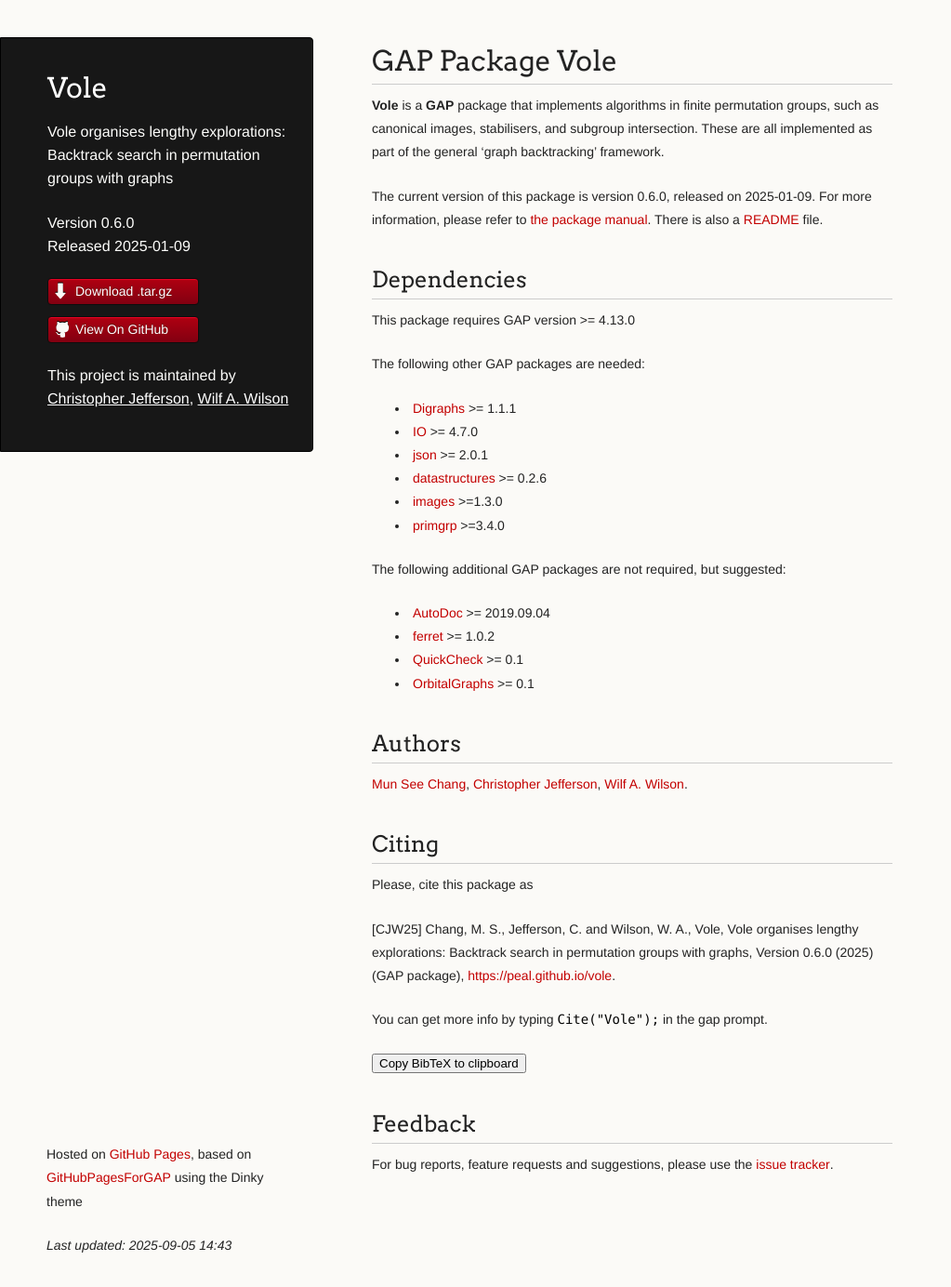
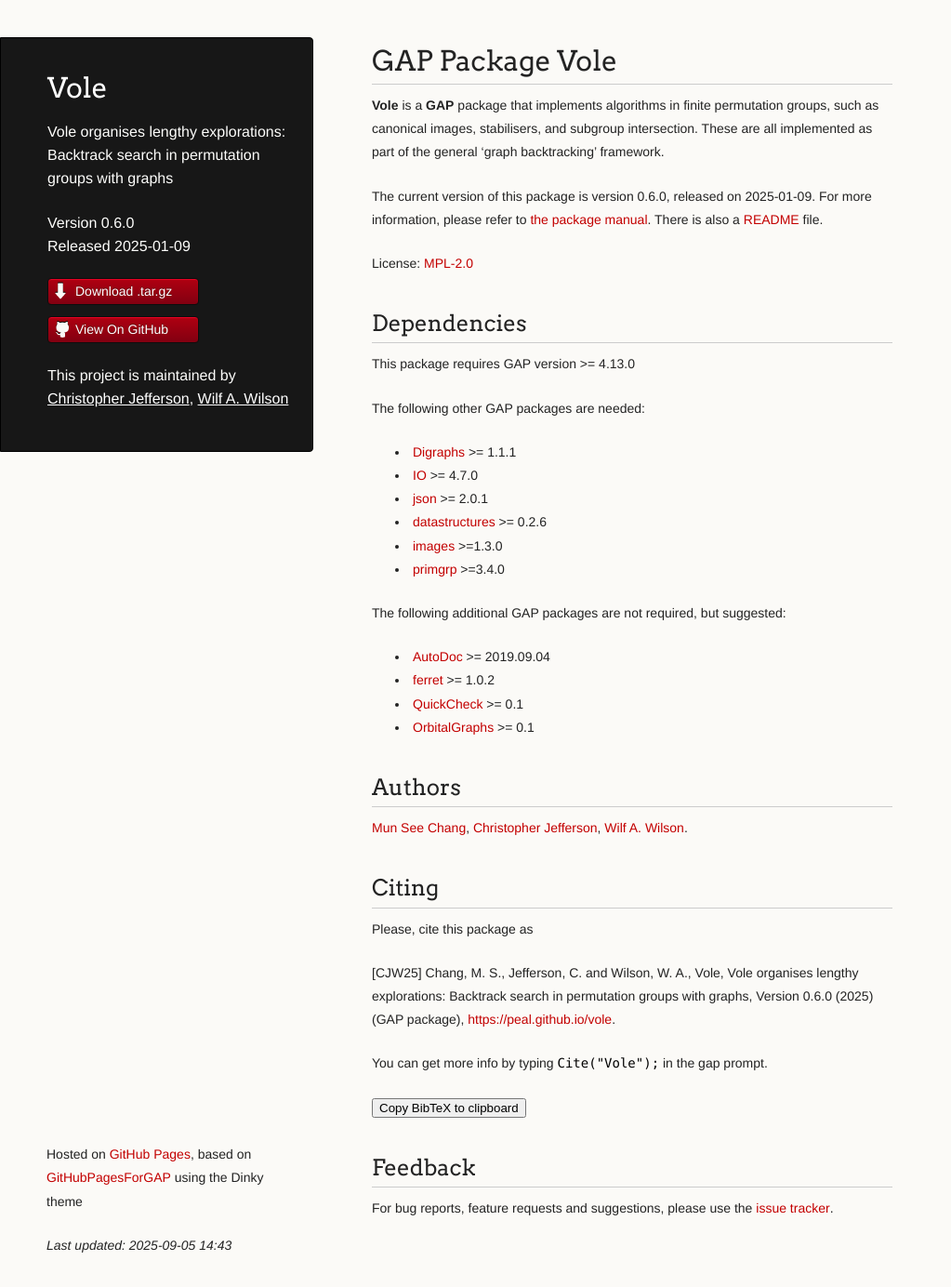
Before and after one commit to peal/vole, a Jekyll site: the page built from index.md, in a window 1280 px wide and 1384 px high. Shown: the whole window at 93% size, without its empty margins (0-1023 px from the left). Built offline with Jekyll 4.4.1, drawn with Linux system fonts in a browser that asks for light colours; comment, search, counter and statistics services are not loaded; our own code applies the rules of GitHub Pages for plain Markdown files.

Commit message:
Update to latest version of GitHubPagesForGAP

```diff
--- a/index.md
+++ b/index.md
@@ -9,6 +9,10 @@ layout: default
 The current version of this package is version {{site.data.package.version}}, released on {{site.data.package.date}}.
 For more information, please refer to [the package manual]({{site.data.package.doc-html}}).
 There is also a [README](README.html) file.
+
+{% if site.data.package.license %}
+  License: [{{ site.data.package.license }}](https://spdx.org/licenses/{{ site.data.package.license }})
+{% endif %}
 
 ## Dependencies
 
```
Also changed, not shown: 2 other files.
